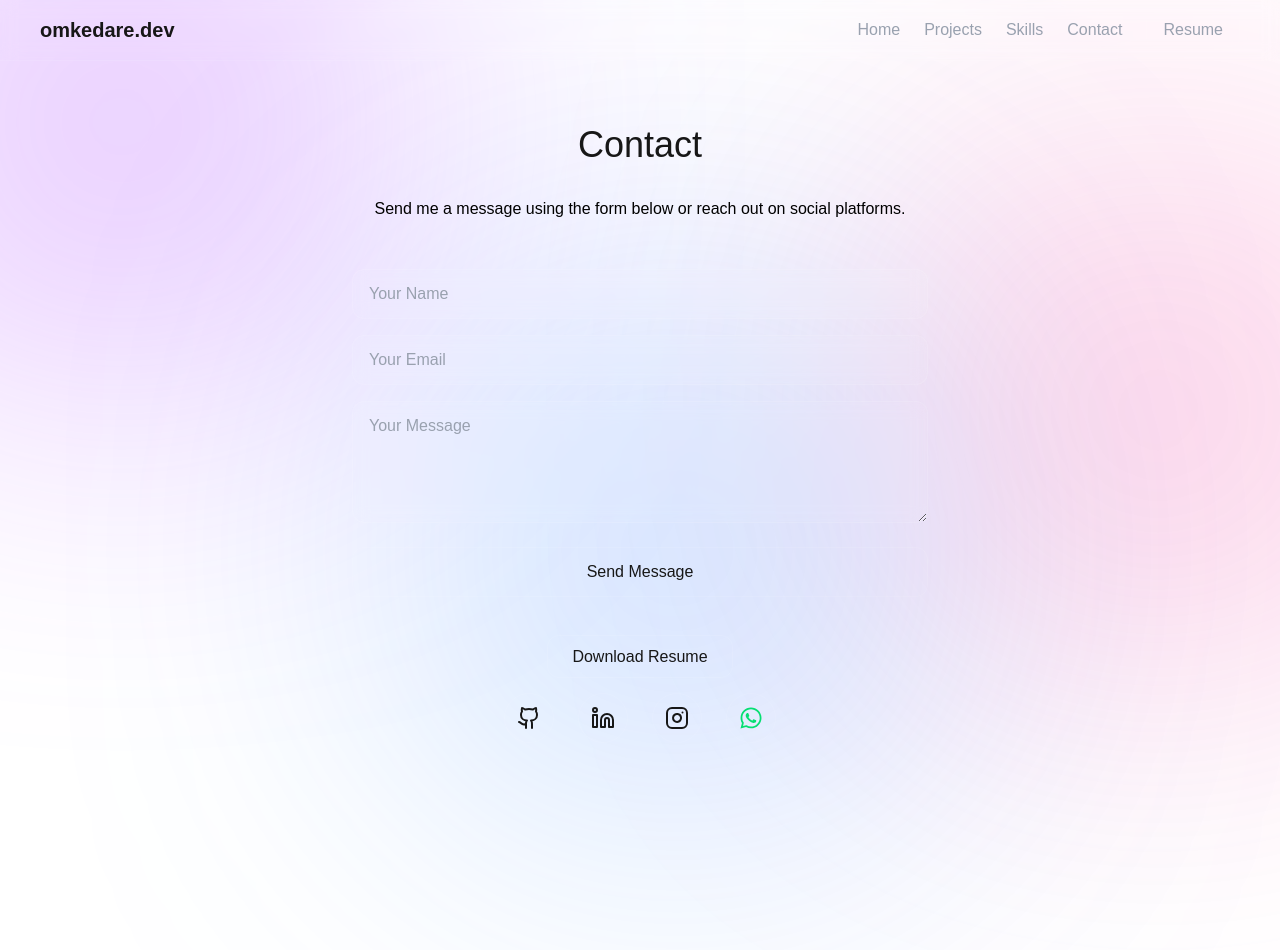
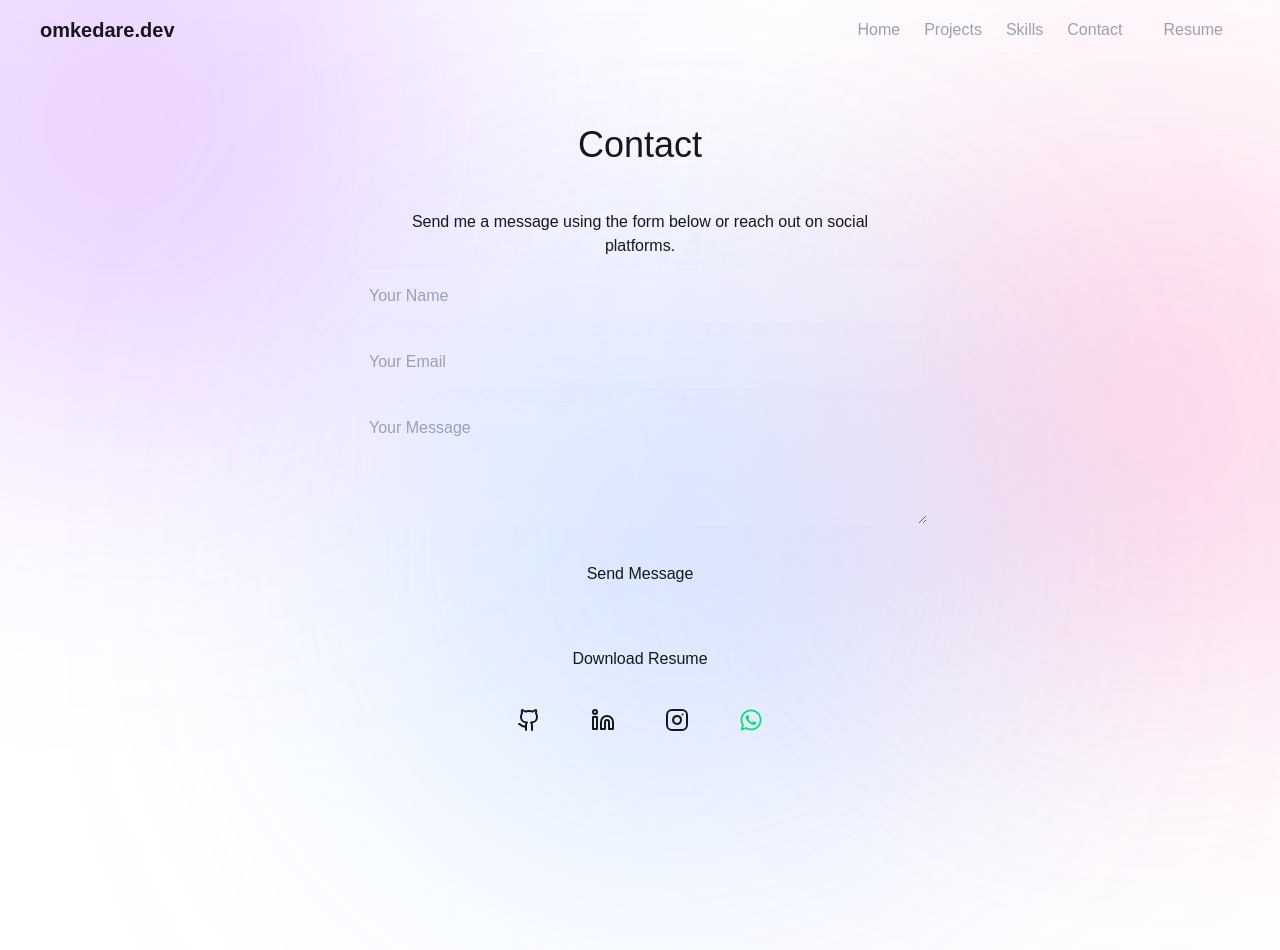
Before and after one commit to theomkedare/portfolio, a Next.js app in the folder portfolio2/: page /contact in a window 1280 px wide. Shown: the top 950 px of the page. Built offline with nearby package versions, Linux system fonts and the light colour scheme.

Commit message:
Update contact page styling and message prompt
styling changes for the contact form

```diff
--- a/portfolio2/src/app/contact/page.js
+++ b/portfolio2/src/app/contact/page.js
@@ -14,7 +14,7 @@ export default function ContactPage() {
     >
       <h2 className="text-4xl mb-8">Contact</h2>
 
-      <p className="text-black mb-12">
+      <p className="mt-2 px-6 py-3 rounded-xl border border-white/10 hover:bg-white/10 transition">
         Send me a message using the form below or reach out on social platforms.
       </p>
 
```
